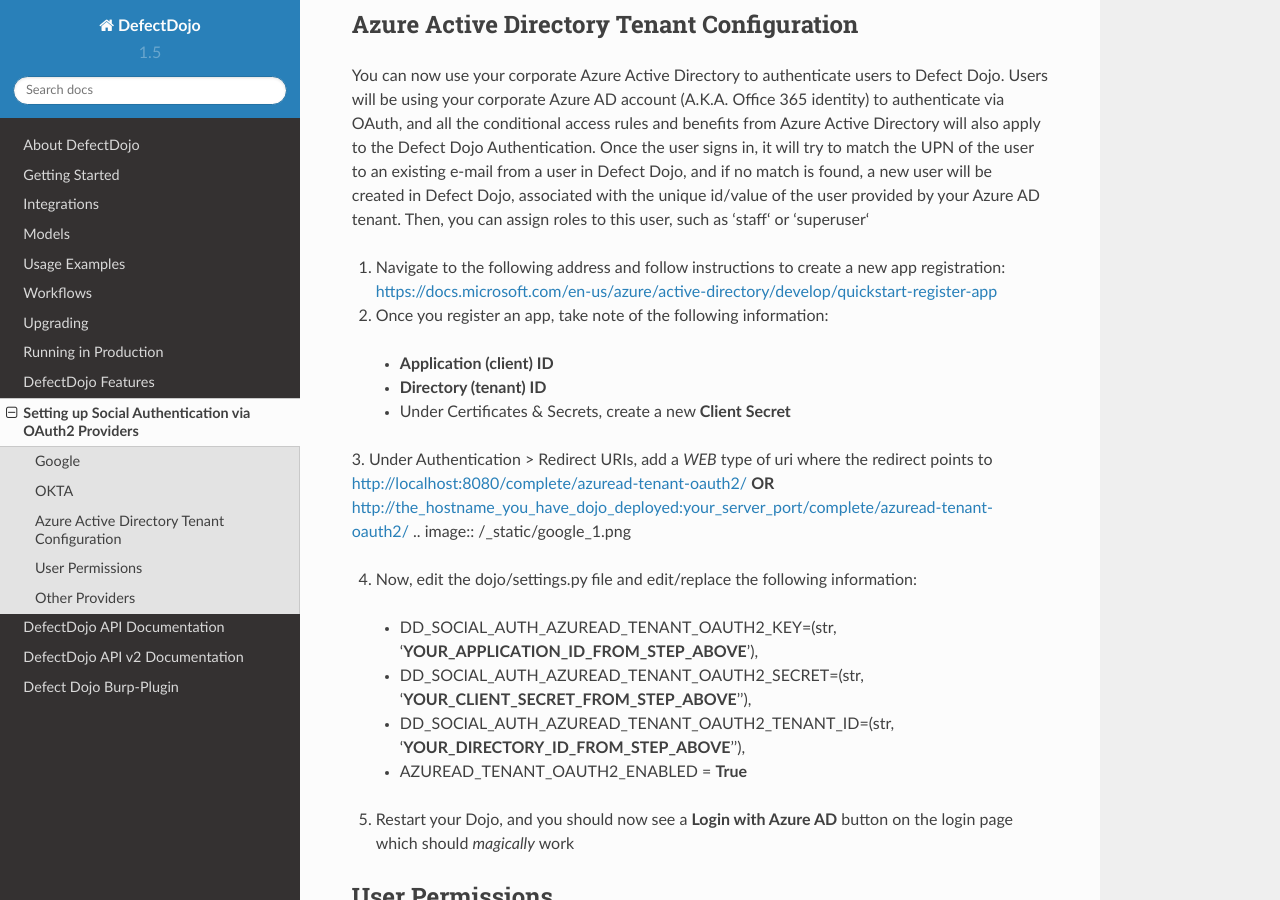
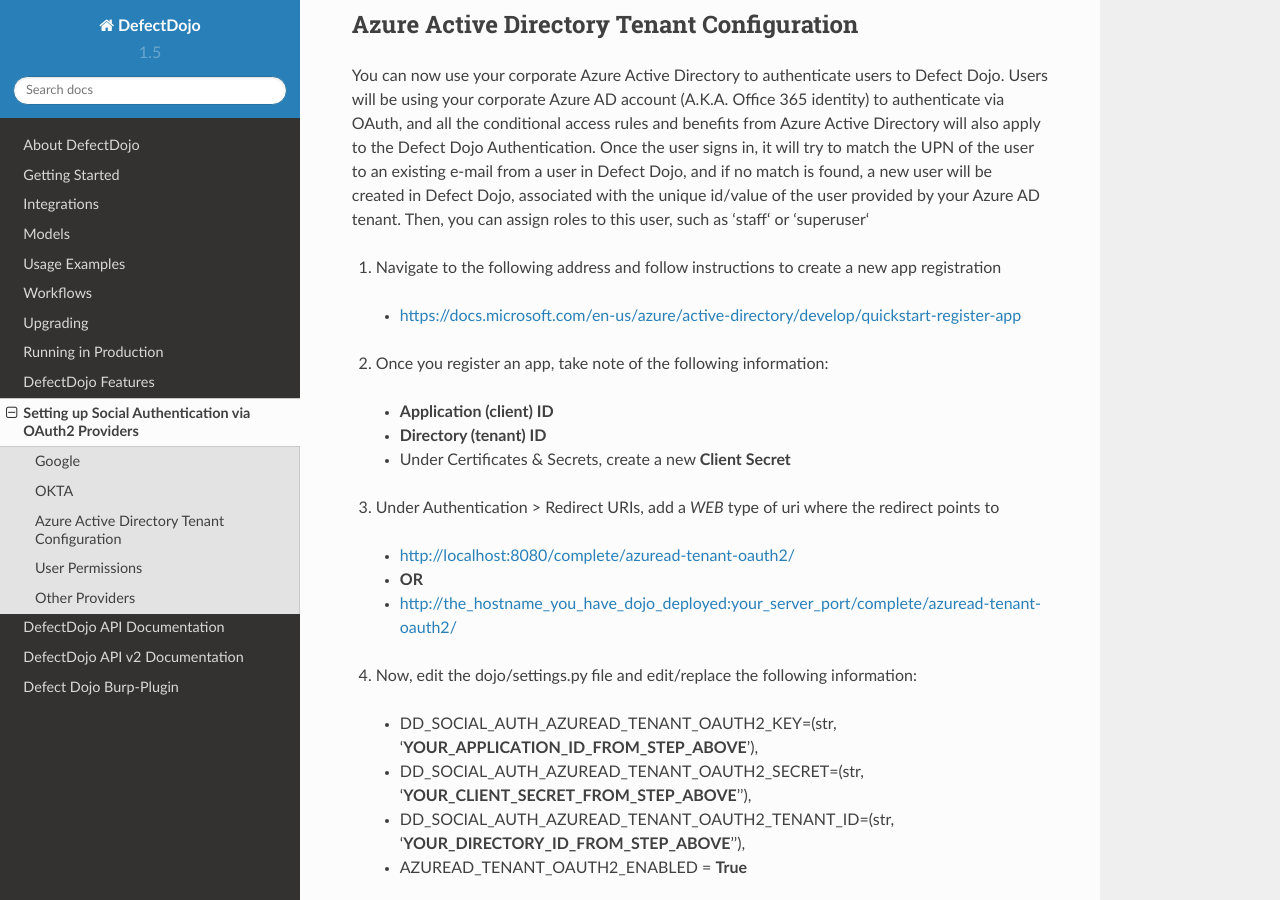
Before and after one commit to DefectDojo/Documentation, a Sphinx documentation site: the page built from docs/social-authentication.rst, in a window 1280 px wide and 900 px high, scrolled down 5501 px. Built offline with Sphinx 7.4.7 and the Read the Docs theme 2.0.0, drawn with Linux system fonts in a browser that asks for light colours.

Commit message:
Fix enumerated lists error from sphinx
Additional documentation build fixes

```diff
--- a/docs/social-authentication.rst
+++ b/docs/social-authentication.rst
@@ -78,20 +78,28 @@
 Users will be using your corporate Azure AD account (A.K.A. Office 365 identity) to authenticate via OAuth, and all the conditional access rules and benefits from Azure Active Directory will also apply to the Defect Dojo Authentication.
 Once the user signs in, it will try to match the UPN of the user to an existing e-mail from a user in Defect Dojo, and if no match is found, a new user will be created in Defect Dojo, associated with the unique id/value of the user provided by your Azure AD tenant. Then, you can assign roles to this user, such as ‘staff‘ or ‘superuser‘
 
-1. Navigate to the following address and follow instructions to create a new app registration: https://docs.microsoft.com/en-us/azure/active-directory/develop/quickstart-register-app
+1. Navigate to the following address and follow instructions to create a new app registration
+
+  * https://docs.microsoft.com/en-us/azure/active-directory/develop/quickstart-register-app
 
 2. Once you register an app, take note of the following information:
-  - **Application (client) ID**
-  - **Directory (tenant) ID**
-  - Under Certificates & Secrets, create a new **Client Secret**
-3. Under Authentication > Redirect URIs, add a *WEB* type of uri where the redirect points to http://localhost:8080/complete/azuread-tenant-oauth2/  **OR** http://the_hostname_you_have_dojo_deployed:your_server_port/complete/azuread-tenant-oauth2/
-.. image:: /_static/google_1.png
+
+  * **Application (client) ID**
+  * **Directory (tenant) ID**
+  * Under Certificates & Secrets, create a new **Client Secret**
+
+3. Under Authentication > Redirect URIs, add a *WEB* type of uri where the redirect points to
+
+  * http://localhost:8080/complete/azuread-tenant-oauth2/
+  * **OR**
+  * http://the_hostname_you_have_dojo_deployed:your_server_port/complete/azuread-tenant-oauth2/
 
 4. Now, edit the dojo/settings.py file and edit/replace the following information:
-  - DD_SOCIAL_AUTH_AZUREAD_TENANT_OAUTH2_KEY=(str, '**YOUR_APPLICATION_ID_FROM_STEP_ABOVE**'),
-  - DD_SOCIAL_AUTH_AZUREAD_TENANT_OAUTH2_SECRET=(str, '**YOUR_CLIENT_SECRET_FROM_STEP_ABOVE**''),
-  - DD_SOCIAL_AUTH_AZUREAD_TENANT_OAUTH2_TENANT_ID=(str, '**YOUR_DIRECTORY_ID_FROM_STEP_ABOVE**''),
-  - AZUREAD_TENANT_OAUTH2_ENABLED = **True**
+
+  * DD_SOCIAL_AUTH_AZUREAD_TENANT_OAUTH2_KEY=(str, '**YOUR_APPLICATION_ID_FROM_STEP_ABOVE**'),
+  * DD_SOCIAL_AUTH_AZUREAD_TENANT_OAUTH2_SECRET=(str, '**YOUR_CLIENT_SECRET_FROM_STEP_ABOVE**''),
+  * DD_SOCIAL_AUTH_AZUREAD_TENANT_OAUTH2_TENANT_ID=(str, '**YOUR_DIRECTORY_ID_FROM_STEP_ABOVE**''),
+  * AZUREAD_TENANT_OAUTH2_ENABLED = **True**
 
 5. Restart your Dojo, and you should now see a **Login with Azure AD** button on the login page which should *magically* work
 
```
